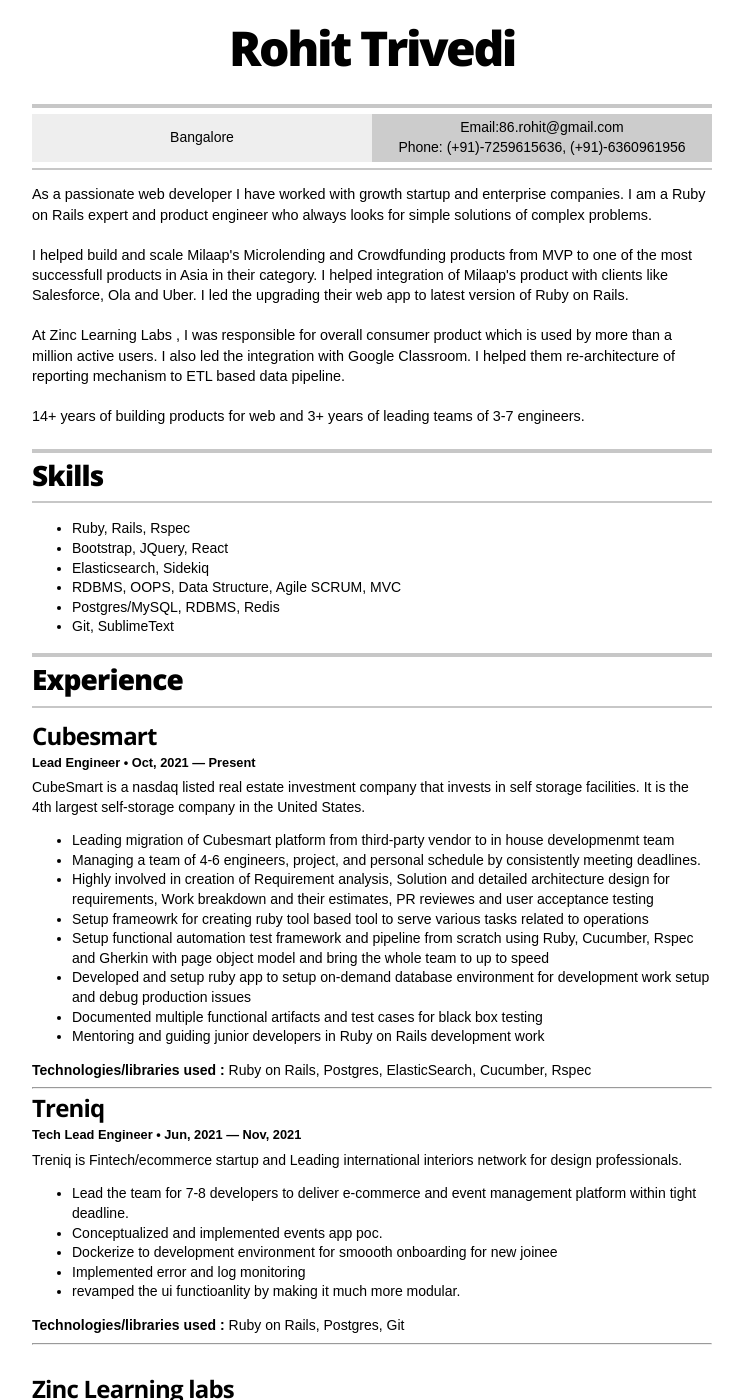
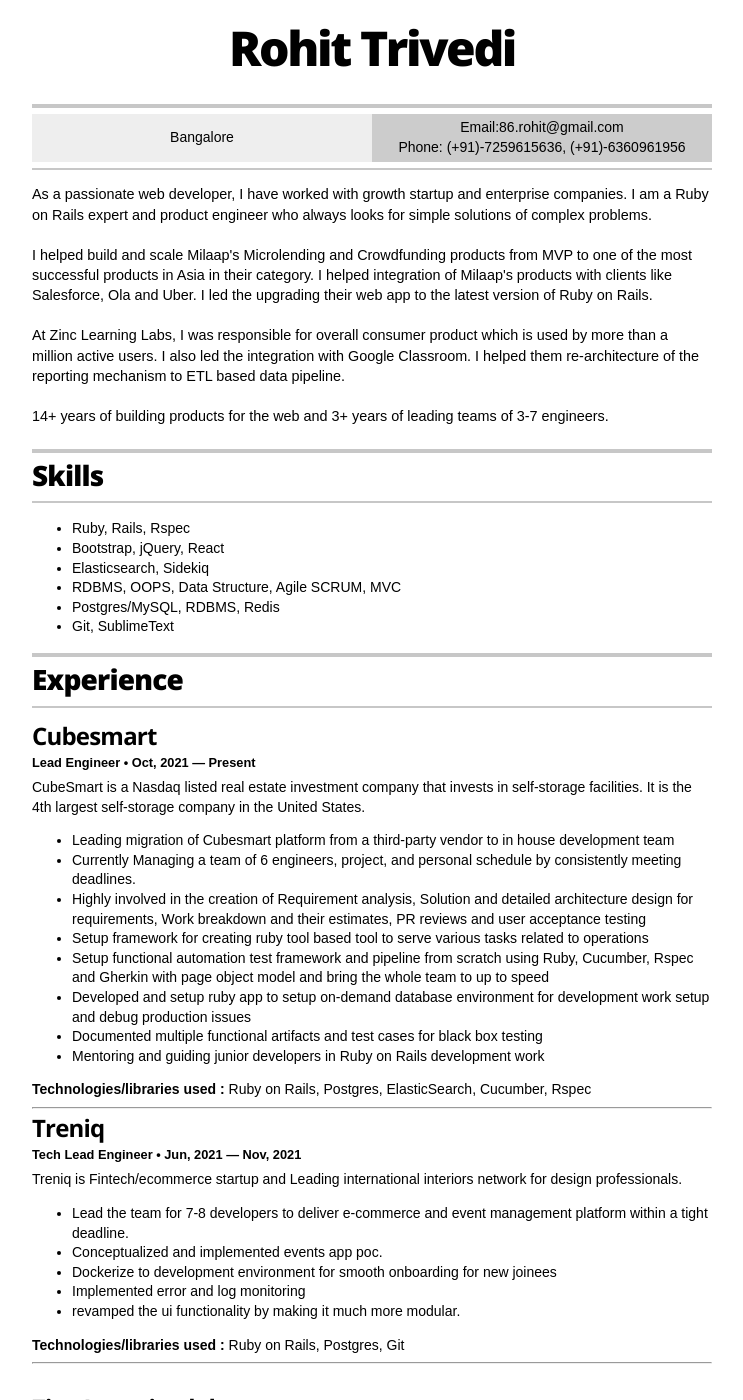
Before and after one commit to rtcoms/rtcoms.github.io, a Jekyll site: the page built from index.html, in a window 1280 px wide and 1400 px high. Shown: the whole window, without its empty margins (268-1011 px from the left). Built offline with Jekyll 4.4.1, drawn with Linux system fonts in a browser that asks for light colours; some of the changed text lies outside the part shown.

Commit message:
Fix typos

```diff
--- a/_layouts/resume.html
+++ b/_layouts/resume.html
@@ -61,13 +61,13 @@
         </div>
 
         <div class="executive-summary">
-          <p>As a passionate web developer I have worked with growth startup and enterprise companies. I am a Ruby on Rails expert and product engineer who always looks for simple solutions of complex problems.
+          <p>As a passionate web developer, I have worked with growth startup and enterprise companies. I am a Ruby on Rails expert and product engineer who always looks for simple solutions of complex problems.
           <br/><br/>
-          I helped build and scale Milaap's Microlending and Crowdfunding products from MVP to one of the most successfull products in Asia in their category. I helped integration of  Milaap's product with clients like Salesforce, Ola and Uber. I led the upgrading their web app to latest version of Ruby on Rails.
+          I helped build and scale Milaap's Microlending and Crowdfunding products from MVP to one of the most successful products in Asia in their category. I helped integration of  Milaap's products with clients like Salesforce, Ola and Uber. I led the upgrading their web app to the latest version of Ruby on Rails.
           <br/><br/>
-          At Zinc Learning Labs , I was responsible for overall consumer product which is used by more than a million active users. I also led the integration with Google Classroom. I helped them re-architecture of reporting mechanism to ETL based data pipeline.
+          At Zinc Learning Labs, I was responsible for overall consumer product which is used by more than a million active users. I also led the integration with Google Classroom. I helped them re-architecture of the reporting mechanism to ETL based data pipeline.
           <br/><br/>
-          14+ years of building products for web and 3+ years of leading teams of 3-7 engineers.
+          14+ years of building products for the web and 3+ years of leading teams of 3-7 engineers.
           </p>
         </div>
 
@@ -89,7 +89,7 @@
         </header>
         <ul>
           <li>Ruby, Rails, Rspec </li>
-          <li>Bootstrap, JQuery, React</li>
+          <li>Bootstrap, jQuery, React</li>
           <li>Elasticsearch, Sidekiq</li>
           <li>RDBMS, OOPS, Data Structure, Agile SCRUM, MVC</li>
           <li>Postgres/MySQL, RDBMS, Redis</li>
@@ -112,12 +112,12 @@
         <div class="resume-item">
           <h3 class="resume-item-title">Cubesmart</h3>
           <h5 class="resume-item-details">Lead Engineer &bull; Oct, 2021 &mdash; Present</h5>
-          <p class="resume-item-copy">CubeSmart is a nasdaq listed real estate investment company that invests in self storage facilities. It is the 4th largest self-storage company in the United States.</p>
+          <p class="resume-item-copy">CubeSmart is a Nasdaq listed real estate investment company that invests in self-storage facilities. It is the 4th largest self-storage company in the United States.</p>
           <ul class="resume-item-list">
-            <li>Leading migration of Cubesmart platform from third-party vendor to in house developmenmt team</li>
-            <li>Managing a team of 4-6 engineers, project, and personal schedule by consistently meeting deadlines.</li>
-            <li>Highly involved in creation of Requirement analysis, Solution and detailed architecture design for requirements, Work breakdown and their estimates, PR reviewes and user acceptance testing</li>
-            <li>Setup frameowrk for creating ruby tool based tool to serve various tasks related to operations</li>
+            <li>Leading migration of Cubesmart platform from a third-party vendor to in house development team</li>
+            <li>Currently Managing a team of 6 engineers, project, and personal schedule by consistently meeting deadlines.</li>
+            <li>Highly involved in the creation of Requirement analysis, Solution and detailed architecture design for requirements, Work breakdown and their estimates, PR reviews and user acceptance testing</li>
+            <li>Setup framework for creating ruby tool based tool to serve various tasks related to operations</li>
             <li>Setup functional automation test framework and pipeline from scratch using Ruby, Cucumber, Rspec and Gherkin with page object model and bring the whole team to up to speed</li>
             <li>Developed and setup ruby app to setup on-demand database environment for development work setup and debug production issues</li>
             <li>Documented multiple functional artifacts and test cases for black box testing</li>
@@ -133,11 +133,11 @@
           <h5 class="resume-item-details">Tech Lead Engineer &bull; Jun, 2021 &mdash; Nov, 2021</h5>
           <p class="resume-item-copy">Treniq is Fintech/ecommerce startup and Leading international interiors network for design professionals.</p>
           <ul class="resume-item-list">
-            <li>Lead the team for 7-8 developers to deliver e-commerce and event management platform within tight deadline.</li>
+            <li>Lead the team for 7-8 developers to deliver e-commerce and event management platform within a tight deadline.</li>
             <li>Conceptualized and implemented events app poc.</li>
-            <li>Dockerize to development environment for smoooth onboarding for new joinee</li>
+            <li>Dockerize to development environment for smooth onboarding for new joinees</li>
             <li>Implemented error and log monitoring</li>
-            <li>revamped the ui functioanlity by making it much more modular.</li>
+            <li>revamped the ui functionality by making it much more modular.</li>
           </ul>
           <!-- <p class="resume-item-copy">Led and Mentored freshers and junior developers in rails development stack.</p> -->
 
@@ -151,12 +151,12 @@
         <div class="resume-item">
           <h3 class="resume-item-title">Zinc Learning labs</h3>
           <h5 class="resume-item-details">Senior Engineer &bull; Sep, 2016 &mdash; May, 2021</h5>
-          <p class="resume-item-copy">Zinc Learning labs is New York based Ed-Tech startup which helps more more than a million students in United States. My work involves complex UI implementation based on Angular and React.js with api based backend development with Ruby on Rails along with comprehensive test coverage. It also includes detailed requirement analysis, conceptualization, database design, development, code reviews.</p>
+          <p class="resume-item-copy">Zinc Learning labs is New York based Ed-Tech startup which helps more more than a million students in the United States. My work involves complex UI implementation based on Angular and React.js with api based backend development with Ruby on Rails along with comprehensive test coverage. It also includes detailed requirement analysis, conceptualization, database design, development, code reviews.</p>
           <ul class="resume-item-list">
             <li>Built highly interactive Close Reading Game product</li>
             <li>Built reporting infrastructure and dashboard based on DBT</li>
             <li>Worked on various Backend/Frontend functionalities and scaled it to more than 1 million users.</li>
-            <li>Implemented integration with Google Classroom and CollegeBoard</li>
+            <li>Implemented integration with the Google Classroom and CollegeBoard</li>
             <li>Built end-to-end user/admin facing features with Backend and frontend.</li>
           </ul>
           <!-- <p class="resume-item-copy">Led and Mentored freshers and junior developers in rails development stack.</p> -->
```
Also changed, not shown: other parts of _layouts/resume.html (+3 -3 lines).
